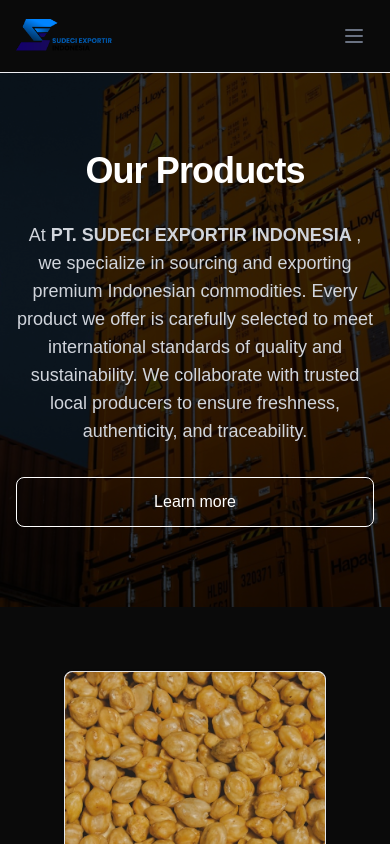
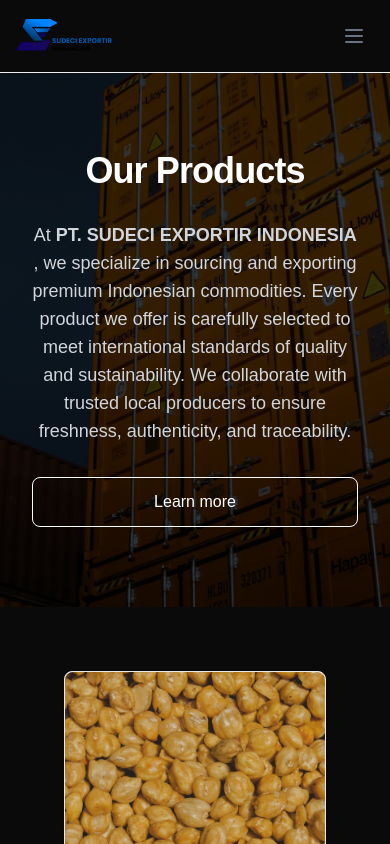
Before and after one commit to ganimalqudhaifi/freelance-sudeci-exportir-indonesia, a Next.js app: page /product in a window 390 px wide. Shown: the top 844 px of the page. Built offline with nearby package versions, Linux system fonts and the light colour scheme.

Commit message:
Update padding on banner section component

```diff
--- a/src/app/product/banner-section.tsx
+++ b/src/app/product/banner-section.tsx
@@ -1,7 +1,7 @@
 export default function BannerSection() {
   return (
     <section className="bg-center bg-no-repeat bg-[url('/banner-product.png')] bg-cover bg-gray-700 bg-blend-multiply">
-      <div className="px-4 mx-auto max-w-screen-xl text-center py-20 lg:py-36">
+      <div className="px-8 mx-auto max-w-screen-xl text-center py-20 lg:py-36">
         <h1 className="mb-8 text-4xl font-extrabold tracking-tight leading-none text-white md:text-5xl lg:text-5xl">
           Our Products
         </h1>
```
